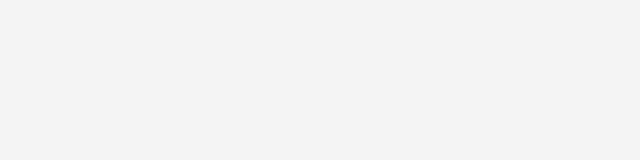
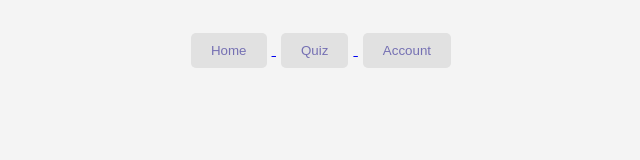
Before and after one commit to lisamariepleyer/WWE_Quiz_WebApp, a website built with Vite: page src/account/index.html in a window 1280 px wide. Shown: the whole page, without its empty margins (319-959 px from the left). Built offline with nearby package versions, Linux system fonts and the light colour scheme.

Commit message:
fix routing

```diff
--- a/src/account/account.ts
+++ b/src/account/account.ts
@@ -1,3 +1,6 @@
 console.log("This is the account page.");
 
 import './styles.scss';
+import { insertMenuBar } from "../shared/menubar.ts";
+
+insertMenuBar();
--- a/src/account/index.html
+++ b/src/account/index.html
@@ -6,6 +6,6 @@
     <title>Account</title>
 </head>
 <body>
-    <script type="module" src="/src/account/account.ts"></script>
+    <script type="module" src="account.ts"></script>
 </body>
 </html>
--- a/src/main.ts
+++ b/src/main.ts
@@ -1,4 +1,7 @@
 import './style.scss'
+import { insertMenuBar } from "./shared/menubar.ts";
+
+insertMenuBar();
 
 document.querySelector<HTMLDivElement>('#app')!.innerHTML = `
   <div>
--- a/src/quiz/quiz.ts
+++ b/src/quiz/quiz.ts
@@ -2,6 +2,9 @@ console.log("This is the quiz page.");
 
 import './styles.scss';
 import { fetchQuestion } from '../shared/fetchQuestion';
+import { insertMenuBar } from "../shared/menubar.ts";
+
+insertMenuBar();
 
 function init() {
     fetchQuestion(({ question, correctAnswer, answers }) => {
--- a/src/shared/menubar.ts
+++ b/src/shared/menubar.ts
@@ -1,19 +1,19 @@
-class MenuBar extends HTMLElement {
-  connectedCallback() {
-    this.innerHTML = `
-      <div class="menu-bar">
-        <a href="/">
-            <button href>Home</button>
+export function insertMenuBar() {
+  const baseUrl = import.meta.env.BASE_URL
+
+  const menu = `
+    <div>
+      <a href=${baseUrl}>
+        <button>Home</button>
       </a>
-        <a href="/src/quiz/">
+      <a href="${baseUrl}src/quiz/">
         <button>Quiz</button>
       </a>
-        <a href="/src/account/">
+      <a href="${baseUrl}src/account/">
         <button>Account</button>
       </a>
     </div>
   `;
+
+  document.body.insertAdjacentHTML('afterbegin', menu);
 }
-}
-
-customElements.define('menu-bar', MenuBar);
```
Also changed, not shown: index.html (+1 -2 lines), src/quiz/index.html (+1 -1 lines), src/typescript.svg (deleted). Lines whose indentation alone changed are shown as unchanged.
